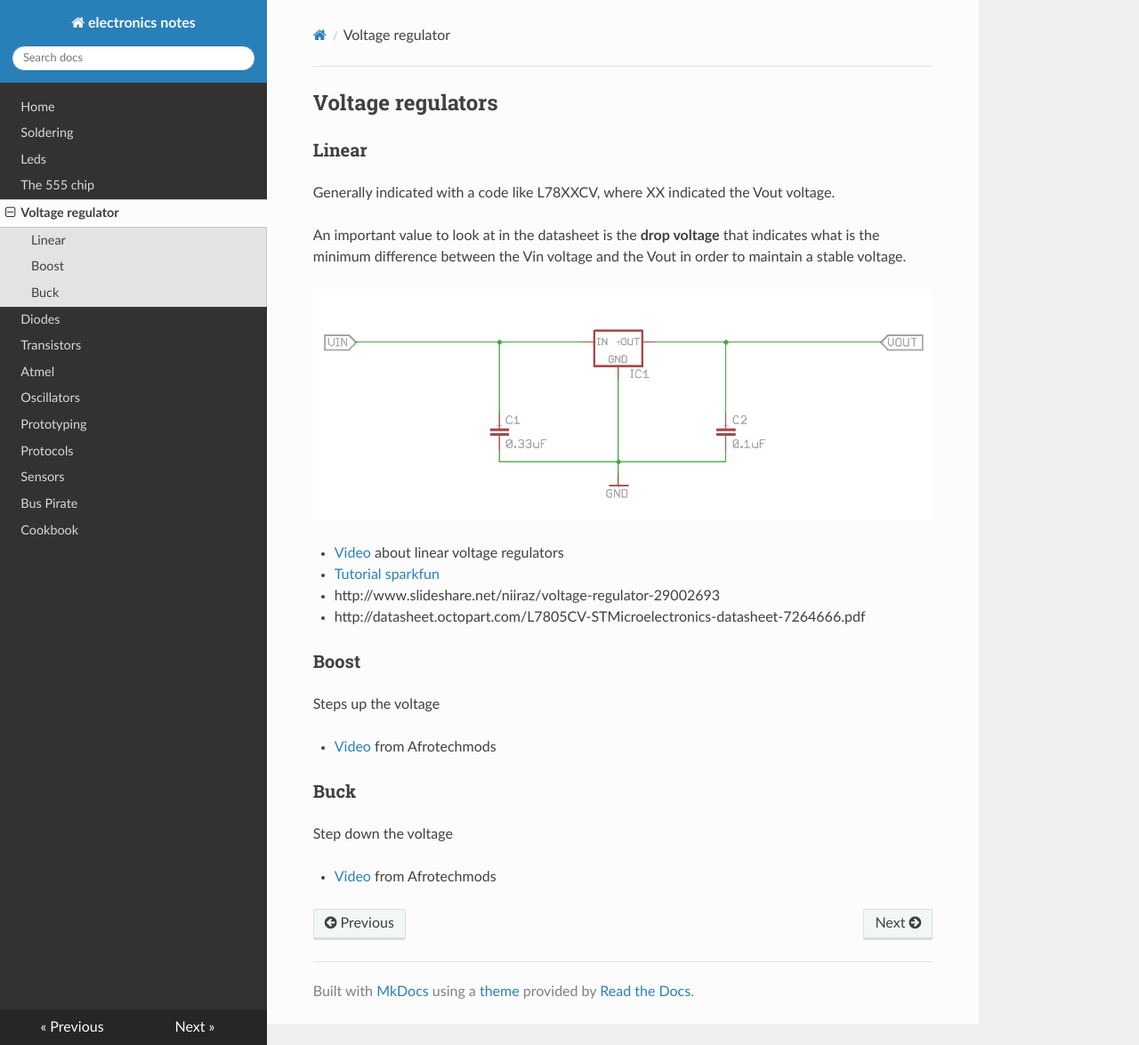
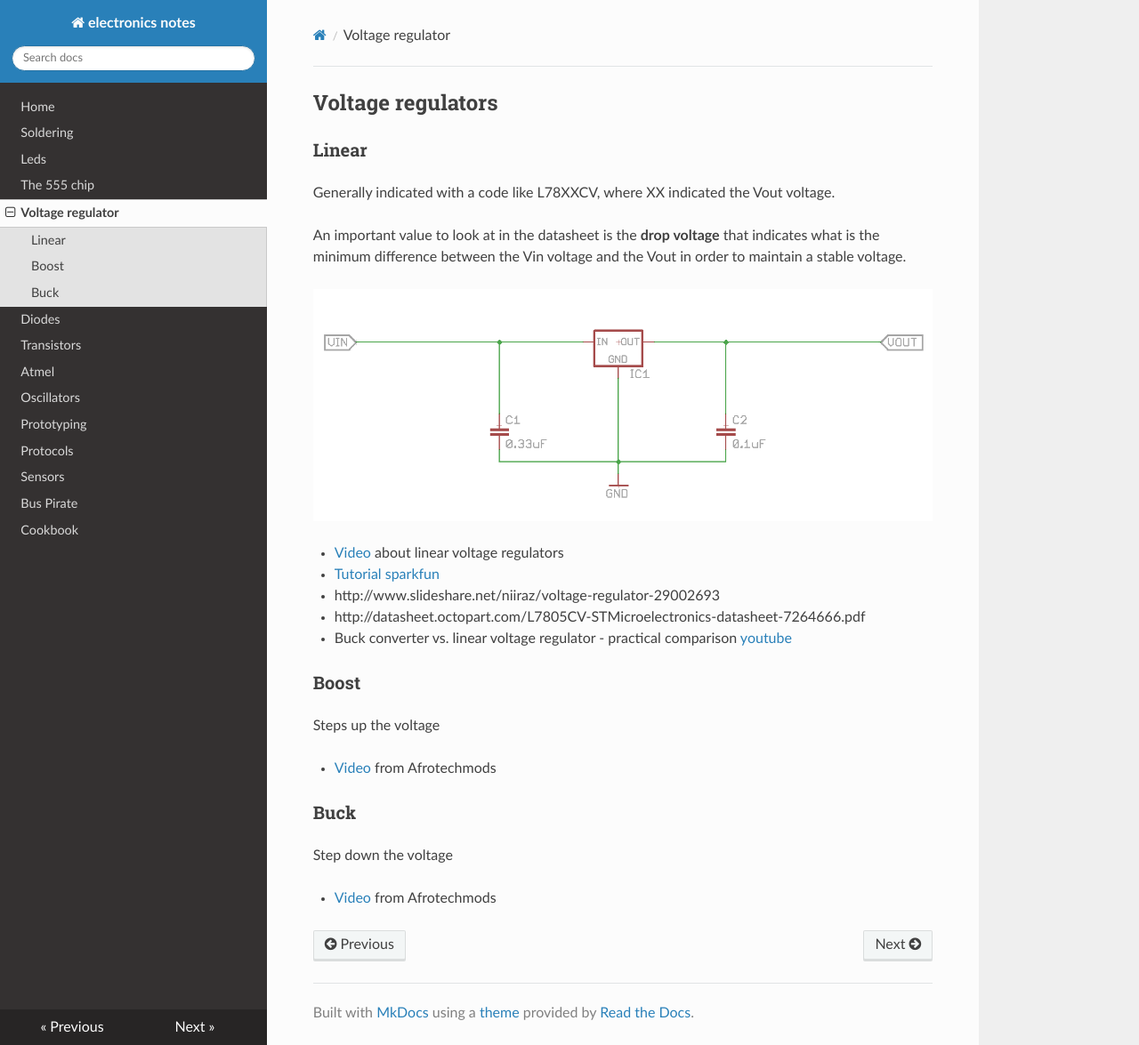
Before and after one commit to gipi/electronics-notes, an MkDocs documentation site: the page built from docs/voltagereg.md, in a window 1280 px wide and 1175 px high. Shown: the whole window at 89% size. Built offline with MkDocs 1.6.1, drawn with Linux system fonts in a browser that asks for light colours; nearby versions of some CDN libraries; old or Windows-style settings are respelled for this version of MkDocs.

Commit message:
Add video link.

```diff
--- a/docs/voltagereg.md
+++ b/docs/voltagereg.md
@@ -14,6 +14,7 @@ a stable voltage.
  - [Tutorial sparkfun](https://www.sparkfun.com/tutorials/103)
  - http://www.slideshare.net/niiraz/voltage-regulator-29002693
  - http://datasheet.octopart.com/L7805CV-STMicroelectronics-datasheet-7264666.pdf
+ - Buck converter vs. linear voltage regulator - practical comparison [youtube](https://www.youtube.com/watch?v=giGRrODKJSE)
 
 ### Boost
 
```
